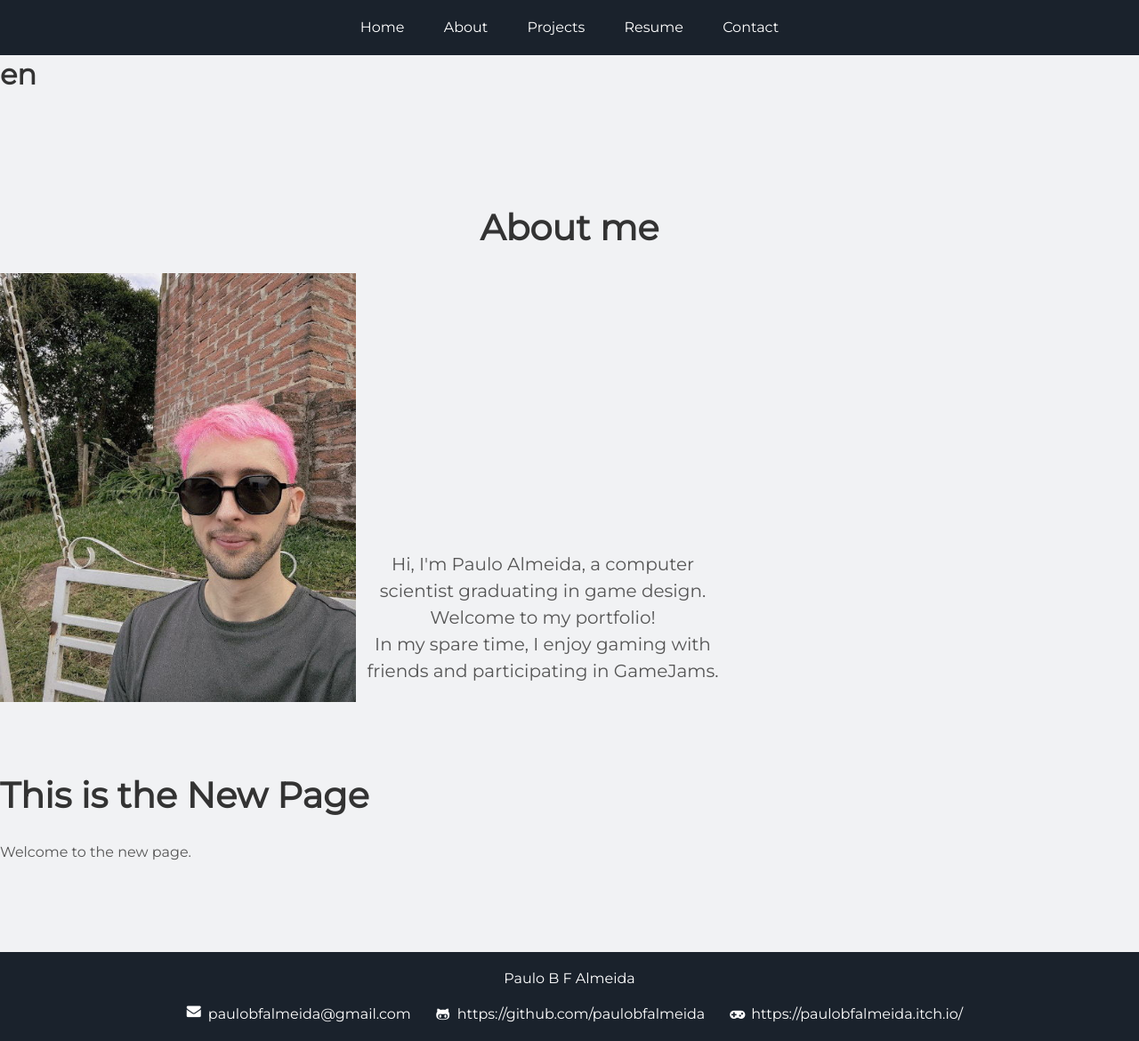
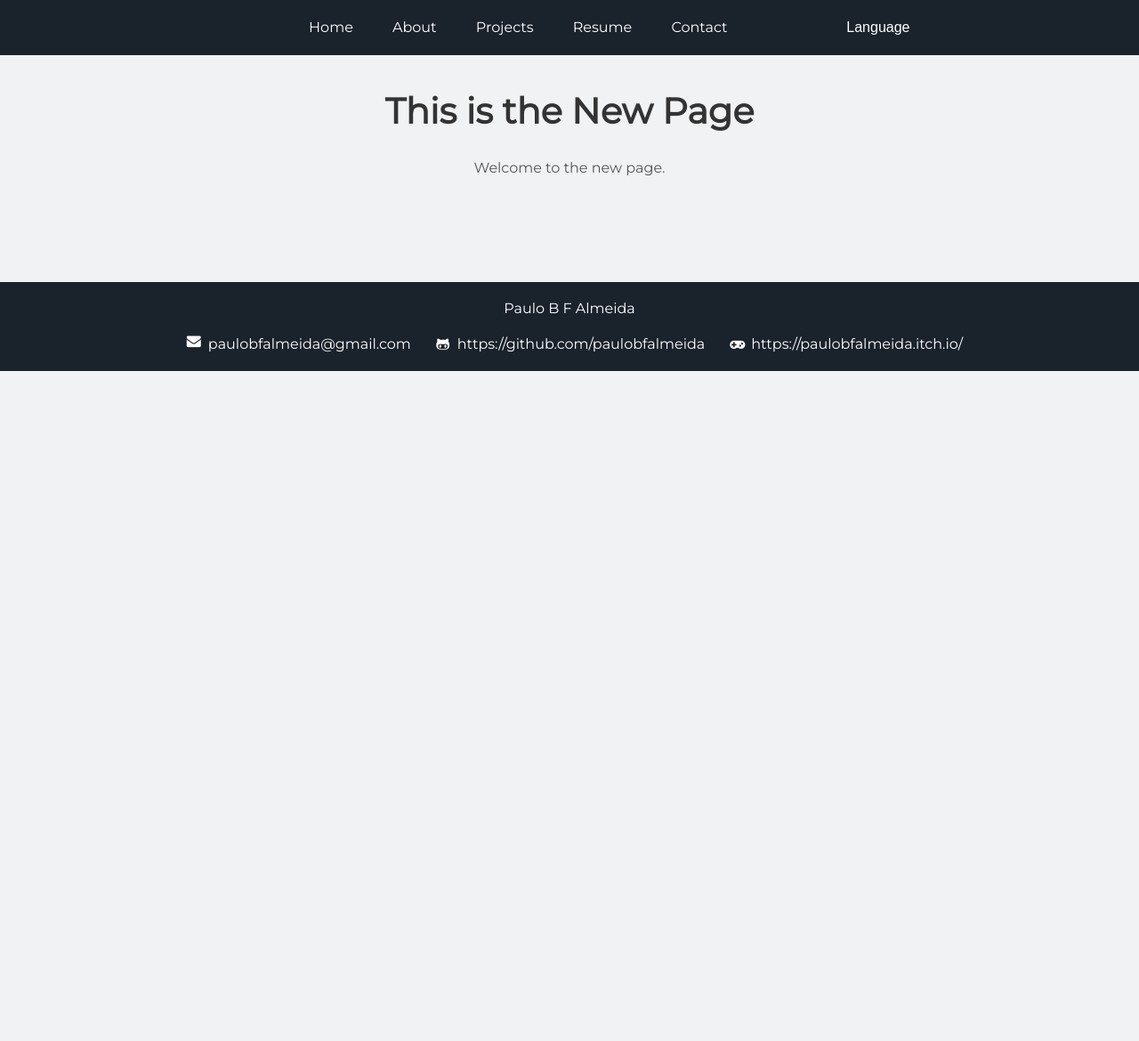
Before and after one commit to pauloBFalmeida/pauloBFalmeida.github.io, a Jekyll site: the page built from pages/about.html, in a window 1280 px wide and 1170 px high. Shown: the whole window at 89% size. Built offline with Jekyll 4.4.1, drawn with Linux system fonts in a browser that asks for light colours.

Commit message:
Added language dropdown and fixed pages not centering

```diff
--- a/_data/en.yml
+++ b/_data/en.yml
@@ -1,5 +1,4 @@
-welcome_message: "Welcome to my site!"
-about_text: "This is the English version of the site."
+language_name: "English"
 # Top Menu
 menu_home: "Home"
 menu_about: "About"
--- /dev/null
+++ b/_data/pt.yml
@@ -0,0 +1 @@
+language_name: "Português"
--- a/_includes/topMenu.html
+++ b/_includes/topMenu.html
@@ -4,6 +4,15 @@
     <a href="{{site.url}}/pages/projects">{{site.data.[page.lang].menu_projects}}</a>
     <a href="{{site.url}}/pages/about#resume">{{site.data.[page.lang].menu_resume}}</a>
     <a href="{{site.url}}/pages/about#contact">{{site.data.[page.lang].menu_contact}}</a>
+    <div class="dropdown">
+      <button class="dropbtn">Language</button>
+      <div class="dropdown-content">
+       <a href="">
+         {{site.data.["en"].language_name}}</a>
+       <a href="{{site.url}}/pt/">
+         {{site.data.["pt"].language_name}}</a>
+      </div>
+    </div>
 </div>
 
 <style>
@@ -35,4 +44,47 @@
     .content {
         padding-top: 20px; /* Space for the fixed header */
     }
+
+    /* Dropdown Button */
+    .dropbtn {
+      background-color: #1a222c;
+      color: #fff;
+      padding: 14px 20px;
+      /* font-size: 16px; */
+      border: none;
+    }
+
+    /* The container <div> - needed to position the dropdown content */
+    .dropdown {
+      left: 7%;
+      position: relative;
+      display: inline-block;
+    }
+
+    /* Dropdown Content (Hidden by Default) */
+    .dropdown-content {
+     display: none;
+     position: absolute;
+     background-color: {{site.color_btn_hover}};
+     min-width: 100%;
+     box-shadow: 0px 8px 16px 0px rgba(0,0,0,0.2);
+     z-index: 1;
+    }
+
+    /* Links inside the dropdown */
+    .dropdown-content a {
+     color: white;
+     padding: 12px 16px;
+     text-decoration: none;
+     display: block;
+    }
+
+    /* Change color of dropdown links on hover */
+    .dropdown-content a:hover {background-color: white; color: black }
+
+    /* Show the dropdown menu on hover */
+    .dropdown:hover .dropdown-content {display: block;}
+
+    /* Change the background color of the dropdown button when the dropdown content is shown */
+    .dropdown:hover .dropbtn {background-color: {{site.color_btn_hover}};}
   </style>
--- a/_layouts/pages.html
+++ b/_layouts/pages.html
@@ -3,8 +3,10 @@
   {% include head.html %}
   <body style='background-color:#f1f2f4'>
       {% include topMenu.html %}
-      <h2>{{ page.lang }}</h2>
-      <main>
+      <!-- espace for top menu -->
+      <div style="height: 20px;"></div>
+
+      <main class="main-layout">
         {{ content }}
       </main>
       {% include footer.html %}
--- a/pages/about.html
+++ b/pages/about.html
@@ -4,13 +4,9 @@
 lang: en
 ---
 
-<!DOCTYPE html>
-<html>
-<body>
+<div class="center">
 
-  {% include about.html %}
   <h1>This is the New Page</h1>
   <p>Welcome to the new page.</p>
 
-</body>
-</html>
+</div>
```
Also changed, not shown: assets/css/main.css.
